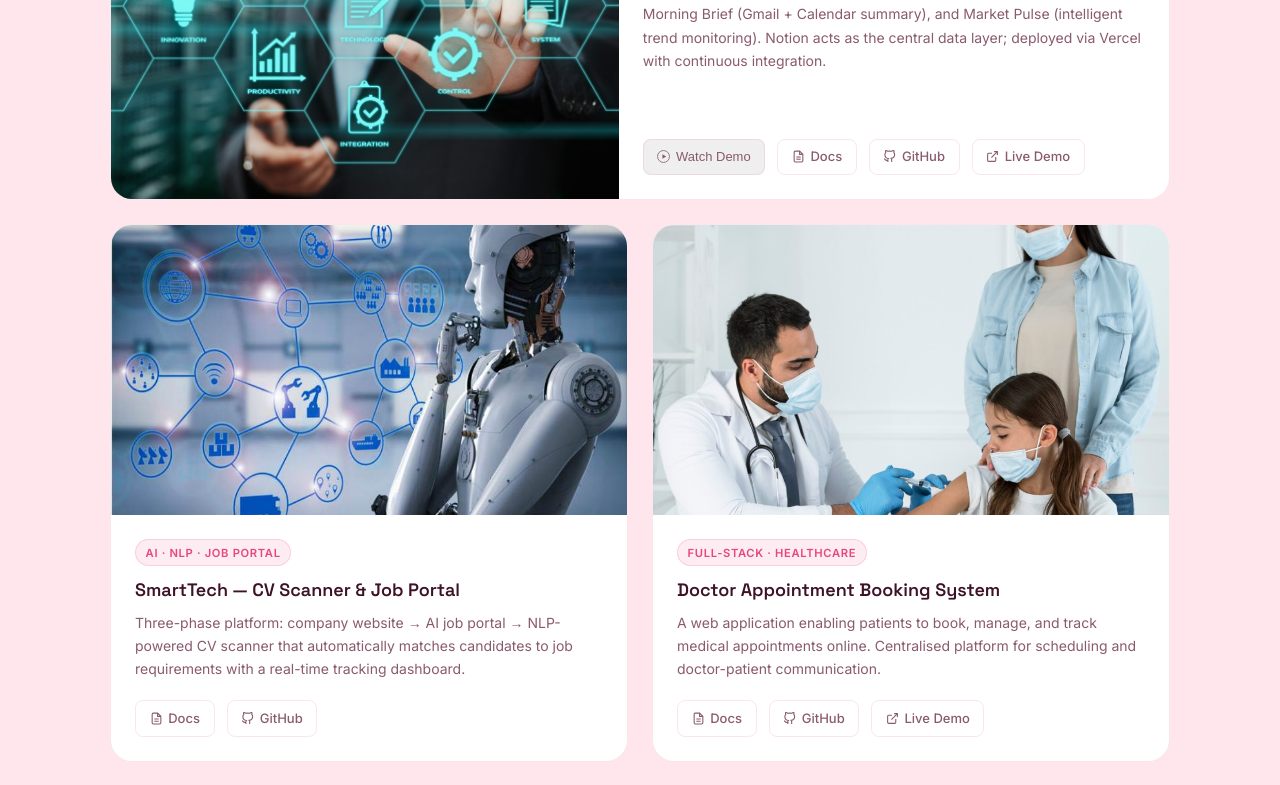
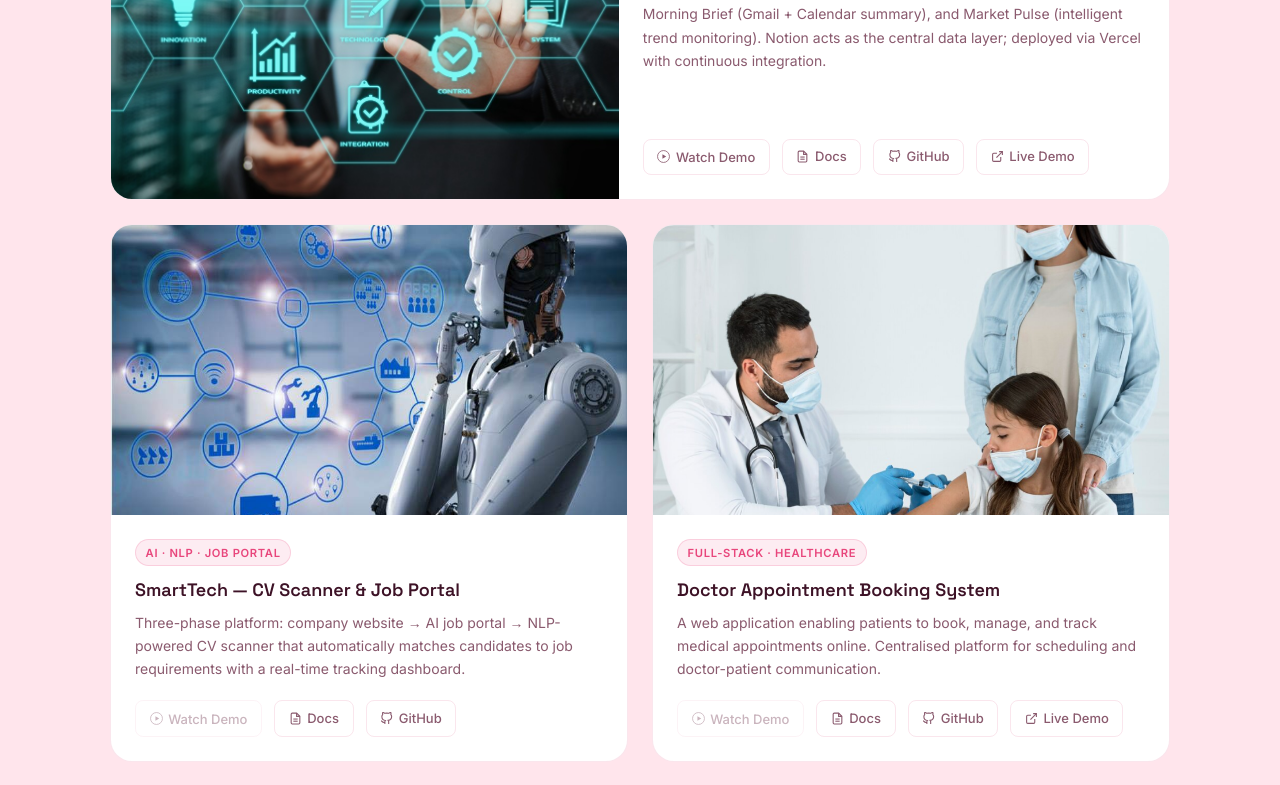
Before and after one commit to Nolitha5/FlorahSibiya, a React (Vite) app: page / in a window 1280 px wide. Shown: the part 3380-4165 px from the top of the page. Built offline with nearby package versions, Linux system fonts and the light colour scheme.

Commit message:
feat: show Watch Demo and Docs on all 9 project cards; Watch Demo grayed out until video is added

```diff
--- a/src/components/ProjectCard.jsx
+++ b/src/components/ProjectCard.jsx
@@ -15,13 +15,12 @@ function ProjectCard({ project, onPlayDemo }) {
         <p>{description}</p>
 
         <div className="project-links">
-          {video && (
-            <ProjectLink
-              type="video"
-              label="Watch Demo"
-              onClick={() => onPlayDemo(project)}
-            />
-          )}
+          <ProjectLink
+            type="video"
+            label="Watch Demo"
+            onClick={video ? () => onPlayDemo(project) : null}
+            disabled={!video}
+          />
           {docs && (
             <ProjectLink
               type="docs"
--- a/src/components/ProjectLink.css
+++ b/src/components/ProjectLink.css
@@ -9,6 +9,9 @@
   border: 1px solid var(--border);
   border-radius: var(--radius-sm);
   padding: 0.4rem 0.85rem;
+  background: transparent;
+  font-family: var(--font-body);
+  cursor: pointer;
   transition: color var(--transition), border-color var(--transition),
     background var(--transition);
 }
@@ -21,3 +24,14 @@
   width: 13px;
   height: 13px;
 }
+
+/* Disabled state — video not yet added */
+.project-link--disabled {
+  opacity: 0.45;
+  cursor: not-allowed;
+}
+.project-link--disabled:hover {
+  color: var(--text-secondary);
+  border-color: var(--border);
+  background: transparent;
+}
--- a/src/components/ProjectLink.jsx
+++ b/src/components/ProjectLink.jsx
@@ -21,19 +21,33 @@ function DocsIcon() {
   )
 }
 
-function ProjectLink({ label, href, type, onClick }) {
+function ProjectLink({ label, href, type, onClick, disabled }) {
   if (type === 'video') {
     return (
-      <button className="project-link" onClick={onClick}>
+      <button
+        className={`project-link${disabled ? ' project-link--disabled' : ''}`}
+        onClick={!disabled ? onClick : undefined}
+        title={disabled ? 'Demo coming soon' : 'Watch demo'}
+        disabled={disabled}
+      >
         <PlayIcon />
         {label}
       </button>
     )
   }
 
+  if (type === 'docs') {
+    return (
+      <a href={href} target="_blank" rel="noreferrer" className="project-link">
+        <DocsIcon />
+        {label}
+      </a>
+    )
+  }
+
   return (
     <a href={href} target="_blank" rel="noreferrer" className="project-link">
-      {type === 'github' ? <GitHubOutlineIcon /> : type === 'docs' ? <DocsIcon /> : <ExternalLinkIcon />}
+      {type === 'github' ? <GitHubOutlineIcon /> : <ExternalLinkIcon />}
       {label}
     </a>
   )
```
